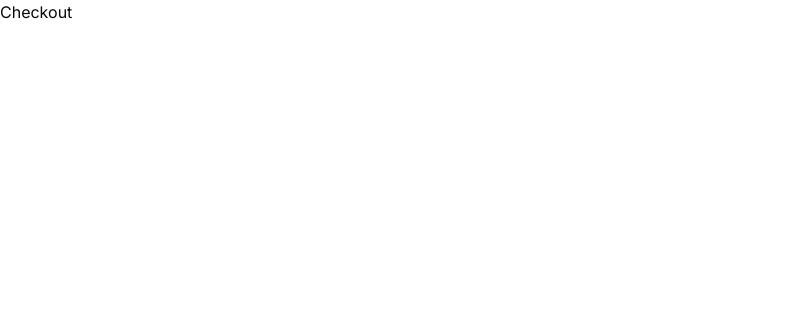
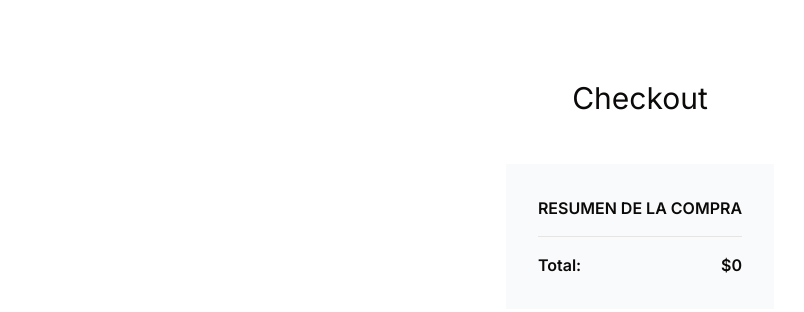
Before and after one commit to matiasluduena23/artedelossantos, a Next.js app: page /checkout in a window 1280 px wide. Shown: the top 312 px of the page, without its empty margins (0-804 px from the left). Built offline with nearby package versions, Linux system fonts and the light colour scheme.

Commit message:
checkout

```diff
--- a/app/checkout/List.tsx
+++ b/app/checkout/List.tsx
@@ -1,18 +1,50 @@
 "use client";
 
+import { Separator } from "@/components/ui/separator";
 import { Product } from "@/lib/definitions";
+import Image from "next/image";
+
 import { useState } from "react";
 
-export default function List() {
+export function List() {
 	const [cart, setCart] = useState<Product[]>(() =>
 		JSON.parse(localStorage.getItem("checkout-arte") || "[]")
 	);
 
 	return (
-		<div>
+		<div className="bg-gray-50 p-8 w-fit mx-auto max-w-md">
+			<h2 className="text-center font-semibold mb-4">RESUMEN DE LA COMPRA</h2>
+
 			{cart.map((item) => (
-				<p key={item.id}>{item.title}</p>
+				<>
+					<Separator className="my-4" />
+					<ProductItem product={item} key={item.id} />
+				</>
 			))}
+			<Separator className="my-4" />
+			<div className="flex justify-between items-center font-semibold">
+				<p>Total: </p>
+				<p>
+					$
+					{cart
+						.reduce((acc, prev) => acc + prev.price, 0)
+						.toLocaleString("es-AR")}{" "}
+				</p>
+			</div>
 		</div>
 	);
 }
+
+export function ProductItem({ product }: { product: Product }) {
+	return (
+		<article className="flex items-center justify-between  gap-8">
+			<Image src={product.image} alt={product.title} height={50} width={50} />
+			<div>
+				<p>{product.title.substring(0, 30)}</p>
+				<div></div>
+			</div>
+
+			<strong>${product.price.toLocaleString("es-AR")}</strong>
+		</article>
+	);
+}
--- a/app/checkout/page.tsx
+++ b/app/checkout/page.tsx
@@ -1,10 +1,12 @@
-import List from "./List";
+import { List } from "./List";
 
 export default function page() {
 	return (
-		<div>
-			<h1>Checkout</h1>
-			<List />
-		</div>
+		<main className="my-20">
+			<div className="container">
+				<h1 className="text-center text-3xl mb-12">Checkout</h1>
+				<List />
+			</div>
+		</main>
 	);
 }
--- a/components/providers/CartProvider.tsx
+++ b/components/providers/CartProvider.tsx
@@ -1,6 +1,6 @@
 "use client";
 
-import { Product } from "@/lib/definitions";
+import { Cart, Product } from "@/lib/definitions";
 import React, {
 	createContext,
 	Dispatch,
@@ -9,7 +9,7 @@ import React, {
 	useReducer,
 } from "react";
 
-export const CartContext = createContext<Product[] | null>(null);
+export const CartContext = createContext<Cart[] | null>(null);
 
 export const DistpatchContext = createContext<Dispatch<reducerAction> | null>(
 	null
@@ -35,11 +35,11 @@ export default function CartProvider({ children }: { children: ReactNode }) {
 }
 
 type reducerAction =
-	| { action: "addToCart"; product: Product }
+	| { action: "addToCart"; product: Cart }
 	| { action: "remove"; id: number }
-	| { action: "getFromLocalStorage"; products: Product[] };
+	| { action: "getFromLocalStorage"; products: Cart[] };
 
-function reducer(stateCart: Product[], reducerAction: reducerAction) {
+function reducer(stateCart: Cart[], reducerAction: reducerAction) {
 	switch (reducerAction.action) {
 		case "addToCart": {
 			const newState = [...stateCart, reducerAction.product];
--- a/lib/definitions.ts
+++ b/lib/definitions.ts
@@ -19,3 +19,7 @@ export interface Rating {
 	rate: number;
 	count: number;
 }
+
+export interface Cart extends Product {
+	cantidad: number;
+}
```
